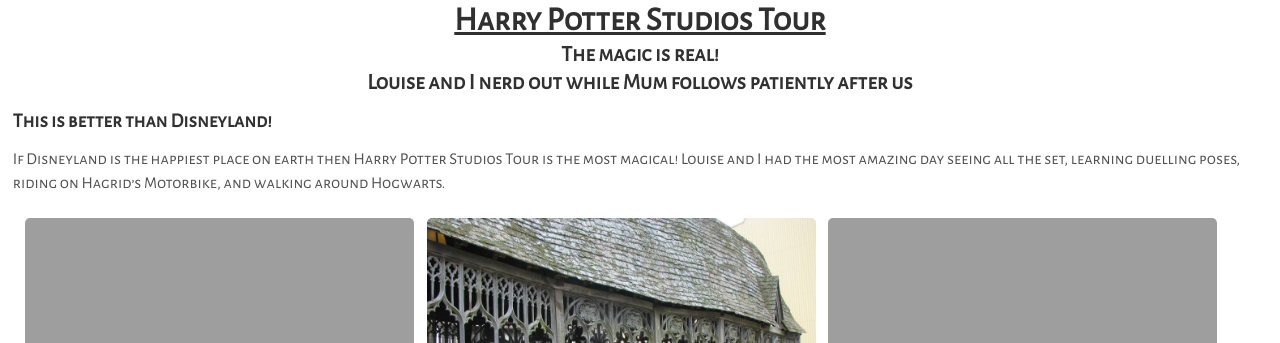
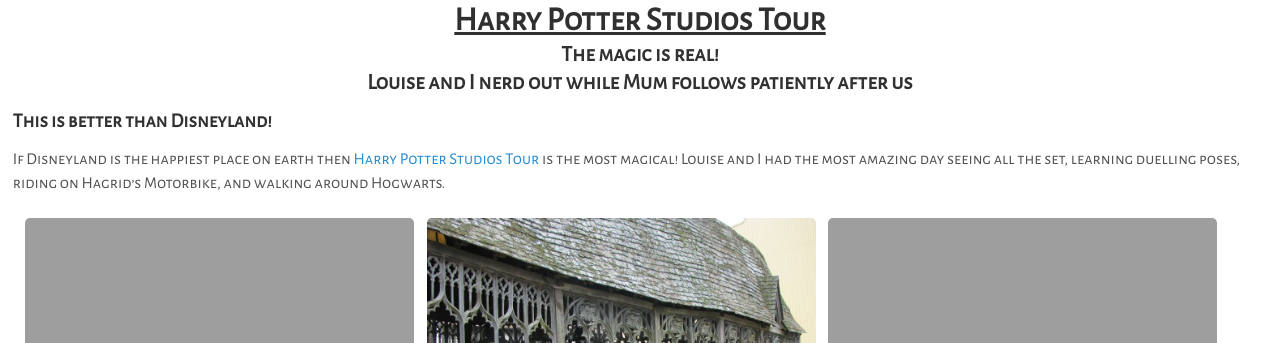
Before and after one commit to foopod/Travel-Website, a Jekyll site: the page built from _posts/2013-09-07-HarryPotter.md, in a window 1280 px wide. Shown: the top 343 px of the page. Built offline with Jekyll 4.4.1, drawn with Linux system fonts in a browser that asks for light colours; part of the change alters nothing that is shown.

```diff
--- a/_posts/2013-09-07-HarryPotter.md
+++ b/_posts/2013-09-07-HarryPotter.md
@@ -13,7 +13,7 @@ titleImage: https://adventuresofthetravellingtwins.com/Photos/2013-09-07-HarryPo
 
 <h4>This is better than Disneyland!</h4>
 
-If Disneyland is the happiest place on earth then Harry Potter Studios Tour is the most magical!
+If Disneyland is the happiest place on earth then <a target="_blank" href="https://www.wbstudiotour.co.uk/home">Harry Potter Studios Tour</a> is the most magical!
 Louise and I had the most amazing day seeing all the set, learning duelling poses, riding on Hagrid's Motorbike, and walking around Hogwarts.
 
 <img src="https://adventuresofthetravellingtwins.com/Photos/2013-09-07-HarryPotter/IMG_4292.JPG" class="image1">
```
